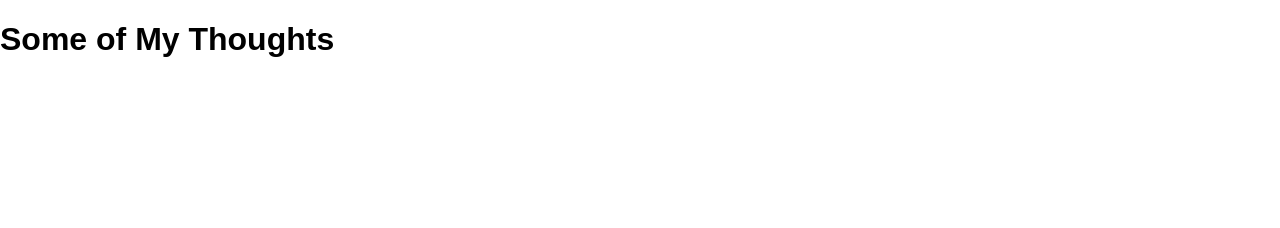
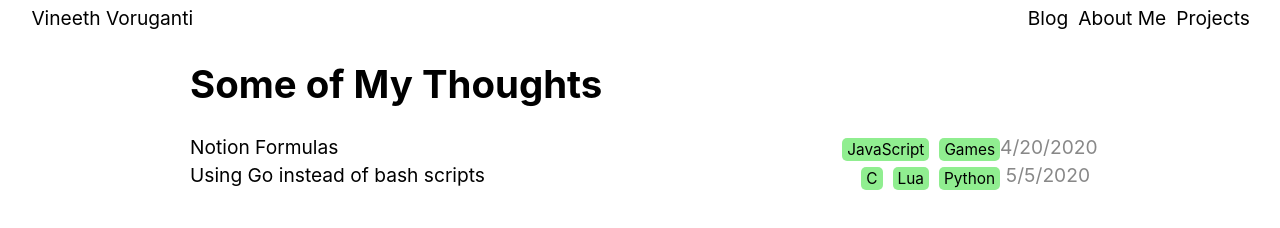
Before and after one commit to VVoruganti/VVoruganti.github.io, a Gatsby site: page / in a window 1280 px wide. Built offline with nearby package versions, Linux system fonts and the light colour scheme; Gatsby itself is replaced by a stand-in of ours.

Commit message:
Basic working blog link page based on presstige.io

```diff
--- a/gatsby-config.js
+++ b/gatsby-config.js
@@ -6,4 +6,5 @@
 
 module.exports = {
   /* Your site config here */
+    plugins: [`gatsby-plugin-styled-componenets`],
 }
--- a/package.json
+++ b/package.json
@@ -14,9 +14,12 @@
     "test": "echo \"Write tests! -> https://gatsby.dev/unit-testing\" && exit 1"
   },
   "dependencies": {
+    "babel-plugin-styled-components": "^1.10.7",
     "gatsby": "^2.19.45",
+    "gatsby-plugin-styled-components": "^3.3.0",
     "react": "^16.12.0",
-    "react-dom": "^16.12.0"
+    "react-dom": "^16.12.0",
+    "styled-components": "^5.1.0"
   },
   "devDependencies": {
     "prettier": "^1.19.1"
--- a/src/components/blog-link.js
+++ b/src/components/blog-link.js
@@ -1,24 +1,24 @@
 import React from "react"
+import styles from "../styles/blog-link.css"
 
-class BlogLink extends React.Component() {
+class BlogLink extends React.Component {
     render() {
-        const tags = this.props.tags.map((tag =>
-            <p className="tag">{tag}<p>
-        );
+        const tags = this.props.tags.map(tag => (<p className="tag">{tag}</p>));
         return (
             <div className="post">
                <div className="left-post">
                   <p>{this.props.postTitle}</p>
                </div>
-               <div className="right-post"></div>
+               <div className="right-post">
                   <div className="tags">
                     {tags}
                   </div>
-                  <p>{this.props.date}</p>
+                  <p className="post-date">{this.props.date}</p>
+                </div>
             </div>
         )
     }
 }
 
 
-export default () => BlogLink;
+export default BlogLink;
--- a/src/components/navbar.js
+++ b/src/components/navbar.js
@@ -1,16 +1,31 @@
-import React from "react"
-import { Link } from "gatsby"
+import React from "react";
+import { Link } from "gatsby";
+import styles from "../styles/navbar.css";
+import styled from "styled-components";
+
+
+const PageLink = styled(Link)`
+    text-decoration:none;
+    &:hover {
+        background-color:#DDDDDD;
+    }
+`
 
 class Navbar extends React.Component {
     render() {
         return (
             <nav>
-                <Link>Blog</Link>
-                <Link>About Me</Link>
-                <Link>Projects</Link>
+                <div id={"navLeft"}>
+                    <p>Vineeth Voruganti</p>
+                </div>
+                <div id={"navRight"}>
+                    <PageLink to="/">Blog </PageLink>
+                    <PageLink to="/aboutme">About Me </PageLink>
+                    <PageLink to="/projects">Projects </PageLink>
+                </div>
             </nav>
         )
     }
 }
 
-export default () => Navbar;
+export default Navbar;
--- a/src/pages/index.js
+++ b/src/pages/index.js
@@ -1,17 +1,22 @@
 import React from "react"
-import { Link } from "gatsby"
+// import { Link } from "gatsby"
 import Navbar from "../components/navbar.js"
 import styles from "../styles/index.css"
+import BlogLink from "../components/blog-link.js"
 
 // TODO need to use gatsby to pull in all of the blog posts from markdown files
 
+// https://presstige.io/populartoday
 
 export default () => (
 <div>
     <Navbar />
-    <div>
+    <div id="main">
         <h1>Some of My Thoughts</h1>
-
+        <div id="posts">
+            <BlogLink postTitle={"Notion Formulas"} tags={["JavaScript", "Games"]} date={"4/20/2020"} />
+            <BlogLink postTitle={"Using Go instead of bash scripts"} tags={["C", "Lua", "Python"]} date={"5/5/2020"} />
+        </div>
     </div>
 </div>
 )
--- a/src/styles/blog-link.css
+++ b/src/styles/blog-link.css
@@ -0,0 +1,55 @@
+.post {
+    display:flex;
+    flex-direction:row;
+    width:100%;
+}
+
+.post p {
+    margin-top:0px;
+    margin-bottom:0px;
+    line-height:1.5em;
+}
+
+.left-post {
+    width: 50%;
+}
+
+.left-post > p:hover {
+    cursor:pointer;
+}
+
+.right-post {
+    display:flex;
+    width: 50%;
+    flex-direction: row;
+    justify-content:end;
+}
+
+.tags {
+    width: 80%;
+    display: flex;
+    align-items:end;
+    flex-direction: row;
+    justify-content:end;
+}
+
+.post-date {
+    color: #888888;
+    width: 20%;
+    text-align:right;
+}
+
+.tag {
+    font-size:80%;
+    margin-left:10px;
+    padding-right:5px;
+    padding-left:5px;
+    text-align:center;
+    background-color:lightgreen;
+    border-radius:5px;
+    height:80%;
+}
+
+.tag:hover {
+    cursor:pointer;
+}
--- a/src/styles/global.css
+++ b/src/styles/global.css
@@ -1,4 +1,30 @@
 body {
     margin:0px;
-    font-family:Arial, Helvetica, sans-serif;
+    font-family: -apple-system, BlinkMacSystemFont, "Segoe UI", Helvetica, Arial, sans-serif, "Apple Color Emoji", "Segoe UI Emoji", "Segoe UI Symbol";
+    display:flex;
+    flex-direction:column;
+    min-height:100vh;
+    font-size:1em;
 }
+
+h1 {
+    font-size:2em;
+    line-height:1.2em;
+    font-weight: 700;
+}
+
+h2 {
+    font-size:1.5em;
+    line-height: 1.2em;
+    font-weight: 600;
+}
+
+code {
+    color:#eb5757;
+    background-color:rgba(135, 131, 120, 0.15);
+}
+
+a {
+    text-decoration: underline;
+    color:inherit;
+}
--- a/src/styles/index.css
+++ b/src/styles/index.css
@@ -0,0 +1,12 @@
+#main  {
+    margin-left: auto;
+    margin-right: auto;
+    width: 900px;
+    flex-grow: 1;
+}
+
+@media only screen and (min-width:1024px) {
+    #main {
+        font-size:120%;
+    }
+}
--- a/src/styles/navbar.css
+++ b/src/styles/navbar.css
@@ -0,0 +1,29 @@
+nav {
+    height:35px;
+    display:flex;
+    flex-direction:row;
+    align-items:center;
+    font-size:1.2em;
+}
+
+#navLeft {
+    display:flex;
+    width:50%;
+    justify-content:row;
+}
+
+#navLeft > p {
+    padding-left:5%;
+}
+
+#navRight {
+    display:flex;
+    width:50%;
+    justify-content:end;
+    padding-right:25px;
+}
+
+#navRight > a {
+    padding-left:5px;
+    padding-right:5px;
+}
```
Also changed, not shown: src/pages/aboutme.js (+8 -0 lines), src/pages/projects.js (+6 -11 lines), README.md, 1 other file.
